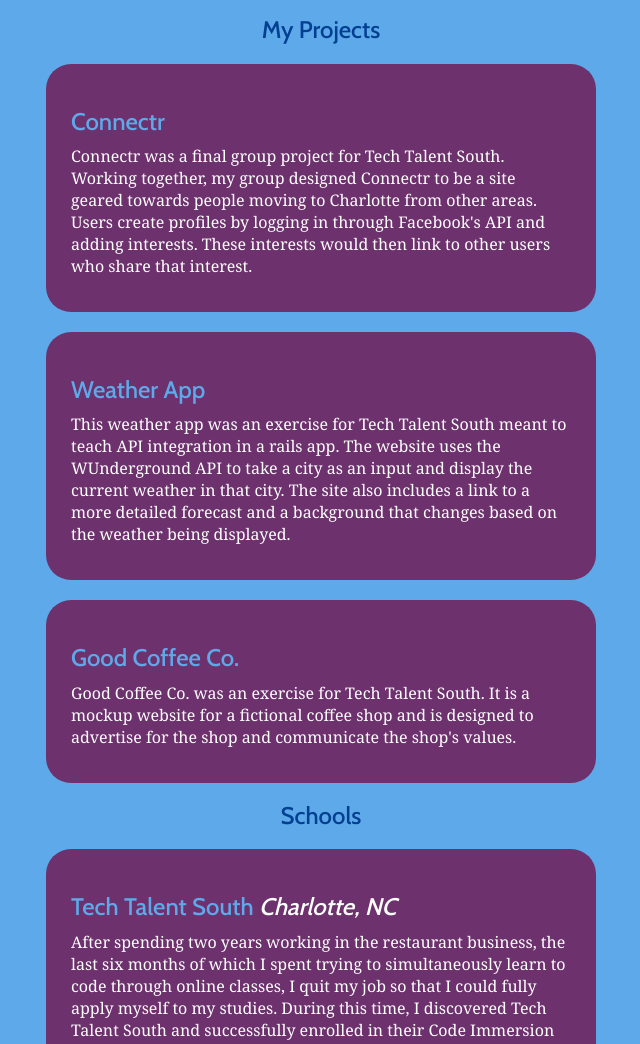
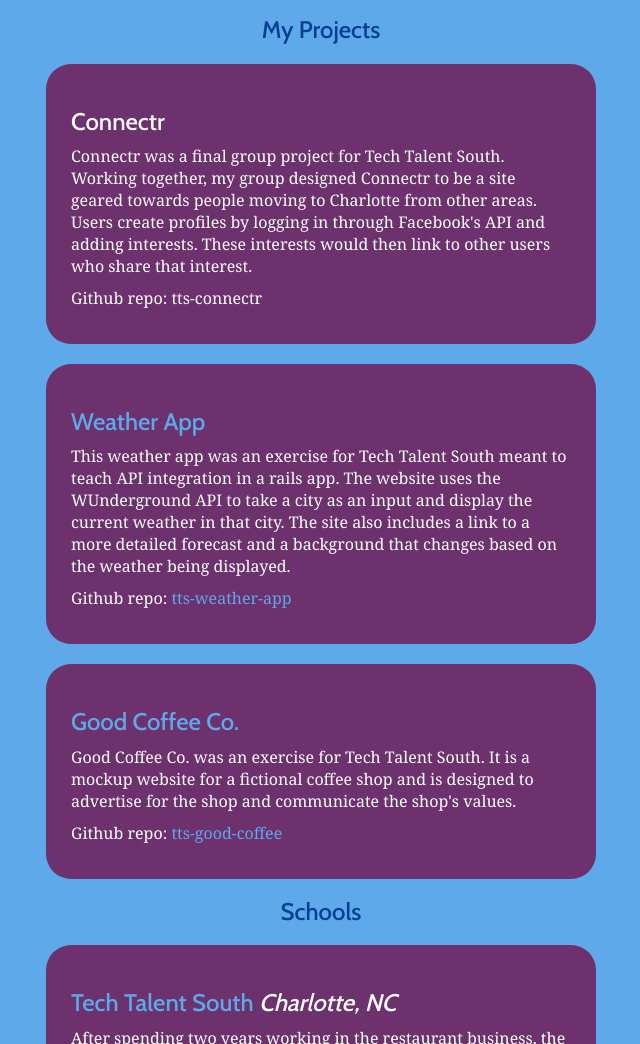
Before and after one commit to allredbm/allredbm.github.io, a plain HTML site: page index.html in a window 1280 px wide. Shown: the part 1130-2174 px from the top of the page, without its empty margins (319-959 px from the left). Drawn offline with nearby package versions, Linux system fonts and the light colour scheme.

Commit message:
added working links to portfolio sites

```diff
--- a/index.html
+++ b/index.html
@@ -84,18 +84,21 @@
 		<h2>My Projects</h2>
 
 		<div id="Connectr" class="info">
-			<h3><a href="https://github.com/allredbm/tts-connectr">Connectr</a></h3>
+			<h3>Connectr</h3>
 			<p>Connectr was a final group project for Tech Talent South. Working together, my group designed Connectr to be a site geared towards people moving to Charlotte from other areas. Users create profiles by logging in through Facebook's API and adding interests. These interests would then link to other users who share that interest.</p>
+			<p>Github repo: <a href="https://github.com/allredbm/tts-connectr"></a>tts-connectr</p>
 		</div>
 
 		<div id="Weather" class="info">
-			<h3><a href="https://github.com/allredbm/tts-weather-app">Weather App</a></h3>
+			<h3><a href="https://weather-app-demo.herokuapp.com/">Weather App</a></h3>
 			<p>This weather app was an exercise for Tech Talent South meant to teach API integration in a rails app. The website uses the WUnderground API to take a city as an input and display the current weather in that city. The site also includes a link to a more detailed forecast and a background that changes based on the weather being displayed.</p>
+			<p>Github repo: <a href="https://github.com/allredbm/tts-weather-app">tts-weather-app</a></p>
 		</div>
 
 		<div id="Coffee" class="info">
-			<h3><a href="https://github.com/allredbm/tts-good-coffee">Good Coffee Co.</a></h3>
+			<h3><a href="http://allredbm.github.io/tts-good-coffee/">Good Coffee Co.</a></h3>
 			<p>Good Coffee Co. was an exercise for Tech Talent South. It is a mockup website for a fictional coffee shop and is designed to advertise for the shop and communicate the shop's values.</p>
+			<p>Github repo: <a href="https://github.com/allredbm/tts-good-coffee">tts-good-coffee</a></p>
 		</div>
 	</section>
 
```
